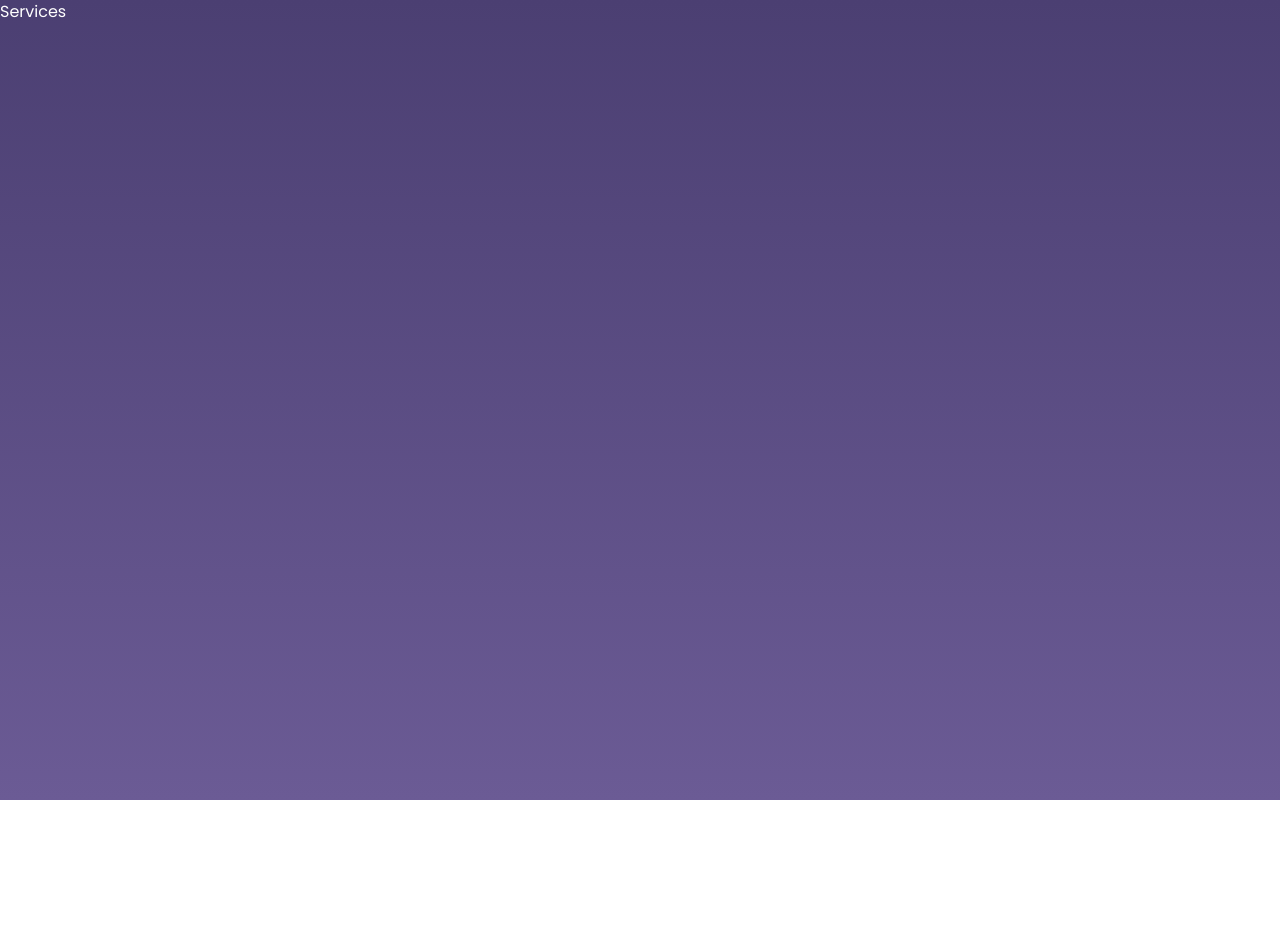
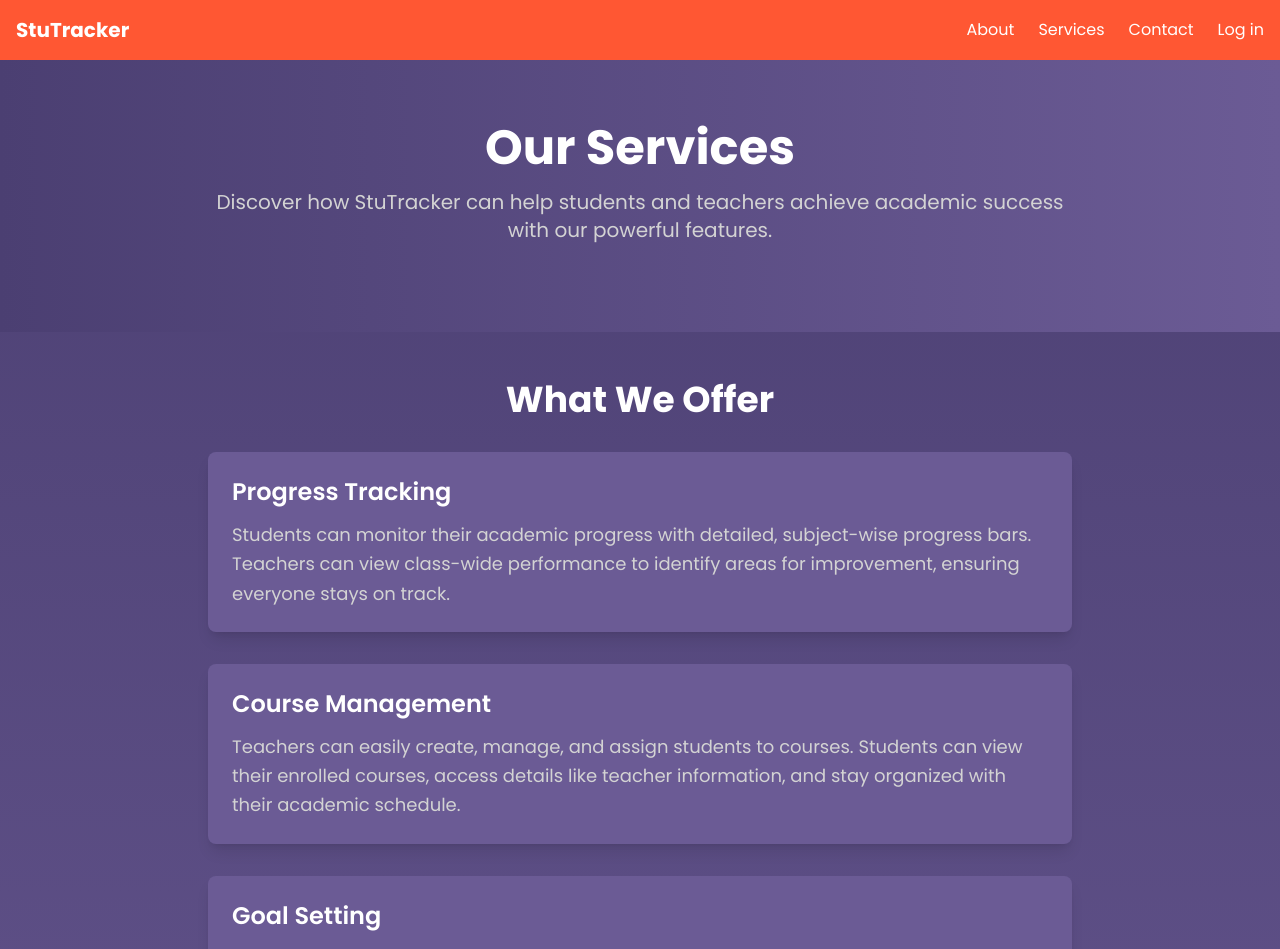
Before and after one commit to codingaday/StuTracker, a React (Vite) app in the folder stutracker/: page /services in a window 1280 px wide. Shown: the top 949 px of the page. Before the commit the page ends 800 px from the top, so only its background shows below. Built offline with nearby package versions, Linux system fonts and the light colour scheme.

Commit message:
add service page

```diff
--- a/stutracker/src/pages/Contact.jsx
+++ b/stutracker/src/pages/Contact.jsx
@@ -35,9 +35,41 @@ const Contact = () => {
             Contact Us
           </h1>
           <p className="text-lg md:text-xl text-[var(--text-secondary)] mb-6">
-            We’d love to hear from you! Reach out with any questions, feedback,
+            We'd love to hear from you! Reach out with any questions, feedback,
             or inquiries.
           </p>
+        </div>
+      </section>
+
+      {/* Contact Information Section */}
+      <section className="py-12 bg-[var(--primary-bg-end)]">
+        <div className="max-w-4xl mx-auto px-4 text-center">
+          <h2 className="text-3xl md:text-4xl font-bold text-[var(--text-primary)] mb-6">
+            Other Ways to Reach Us
+          </h2>
+          <div className="space-y-4 flex flex-col mx-auto text-center width-full max-w-md">
+            <p className="text-lg text-[var(--text-secondary)] text-left pl-11.5">
+              <strong>Email:</strong>{" "}
+              <a
+                href="mailto:support@stutracker.com"
+                className="text-[var(--accent)] hover:underline"
+              >
+                support@stutracker.com
+              </a>
+            </p>
+            <p className="text-lg text-[var(--text-secondary)] text-left pl-11.5">
+              <strong>Phone:</strong>{" "}
+              <a
+                href="tel:+1234567890"
+                className="text-[var(--accent)] hover:underline"
+              >
+                +251 (234) 567-890
+              </a>
+            </p>
+            <p className="text-lg text-[var(--text-secondary)] text-left pl-11.5">
+              <strong>Address:</strong> 1000 Addis Ababa, Learning City
+            </p>
+          </div>
         </div>
       </section>
 
@@ -120,41 +152,8 @@ const Contact = () => {
         </div>
       </section>
 
-      {/* Contact Information Section */}
-      <section className="py-12 bg-[var(--primary-bg-end)]">
-        <div className="max-w-4xl mx-auto px-4 text-center">
-          <h2 className="text-3xl md:text-4xl font-bold text-[var(--text-primary)] mb-6">
-            Other Ways to Reach Us
-          </h2>
-          <div className="space-y-4">
-            <p className="text-lg text-[var(--text-secondary)]">
-              <strong>Email:</strong>{" "}
-              <a
-                href="mailto:support@stutracker.com"
-                className="text-[var(--accent)] hover:underline"
-              >
-                support@stutracker.com
-              </a>
-            </p>
-            <p className="text-lg text-[var(--text-secondary)]">
-              <strong>Phone:</strong>{" "}
-              <a
-                href="tel:+1234567890"
-                className="text-[var(--accent)] hover:underline"
-              >
-                +1 (234) 567-890
-              </a>
-            </p>
-            <p className="text-lg text-[var(--text-secondary)]">
-              <strong>Address:</strong> 123 Education Lane, Learning City, ED
-              12345
-            </p>
-          </div>
-        </div>
-      </section>
-
       {/* Call to Action Section */}
-      <section className="py-12 text-center">
+      <section className="py-12 text-center bg-[var(--primary-bg-end)]">
         <div className="max-w-4xl mx-auto px-4">
           <h2 className="text-3xl md:text-4xl font-bold text-[var(--text-primary)] mb-6">
             Ready to Get Started?
--- a/stutracker/src/pages/Services.jsx
+++ b/stutracker/src/pages/Services.jsx
@@ -1,4 +1,119 @@
+import Navbar from "../components/Navbar";
+import Footer from "../components/Footer";
+import Button from "../components/Button";
+
 const Services = () => {
-  return <div>Services</div>;
+  return (
+    <div className="min-h-screen flex flex-col">
+      <Navbar />
+
+      {/* Hero Section */}
+      <section className="bg-gradient-to-r from-[var(--primary-bg-start)] to-[var(--primary-bg-end)] py-16 text-center">
+        <div className="max-w-4xl mx-auto px-4">
+          <h1 className="text-4xl md:text-5xl font-bold text-[var(--text-primary)] mb-4">
+            Our Services
+          </h1>
+          <p className="text-lg md:text-xl text-[var(--text-secondary)] mb-6">
+            Discover how StuTracker can help students and teachers achieve
+            academic success with our powerful features.
+          </p>
+        </div>
+      </section>
+
+      {/* Services Section */}
+      <section className="py-12">
+        <div className="max-w-4xl mx-auto px-4">
+          <h2 className="text-3xl md:text-4xl font-bold text-[var(--text-primary)] text-center mb-8">
+            What We Offer
+          </h2>
+          <div className="space-y-8">
+            {/* Service 1: Progress Tracking */}
+            <div className="bg-[var(--primary-bg-end)] p-6 rounded-lg shadow-lg">
+              <h3 className="text-2xl font-semibold text-[var(--text-primary)] mb-3">
+                Progress Tracking
+              </h3>
+              <p className="text-lg text-[var(--text-secondary)] leading-relaxed">
+                Students can monitor their academic progress with detailed,
+                subject-wise progress bars. Teachers can view class-wide
+                performance to identify areas for improvement, ensuring everyone
+                stays on track.
+              </p>
+            </div>
+
+            {/* Service 2: Course Management */}
+            <div className="bg-[var(--primary-bg-end)] p-6 rounded-lg shadow-lg">
+              <h3 className="text-2xl font-semibold text-[var(--text-primary)] mb-3">
+                Course Management
+              </h3>
+              <p className="text-lg text-[var(--text-secondary)] leading-relaxed">
+                Teachers can easily create, manage, and assign students to
+                courses. Students can view their enrolled courses, access
+                details like teacher information, and stay organized with their
+                academic schedule.
+              </p>
+            </div>
+
+            {/* Service 3: Goal Setting */}
+            <div className="bg-[var(--primary-bg-end)] p-6 rounded-lg shadow-lg">
+              <h3 className="text-2xl font-semibold text-[var(--text-primary)] mb-3">
+                Goal Setting
+              </h3>
+              <p className="text-lg text-[var(--text-secondary)] leading-relaxed">
+                Students can set and track personal academic goals, helping them
+                stay motivated and focused. This feature encourages
+                self-discipline and provides a clear path to success.
+              </p>
+            </div>
+
+            {/* Service 4: Streak Motivator */}
+            <div className="bg-[var(--primary-bg-end)] p-6 rounded-lg shadow-lg">
+              <h3 className="text-2xl font-semibold text-[var(--text-primary)] mb-3">
+                Streak Motivator
+              </h3>
+              <p className="text-lg text-[var(--text-secondary)] leading-relaxed">
+                Our streak motivator tracks daily engagement, encouraging
+                students to maintain consistent study habits. It’s a fun way to
+                build momentum and stay committed to learning.
+              </p>
+            </div>
+
+            {/* Service 5: Quiz Challenges */}
+            <div className="bg-[var(--primary-bg-end)] p-6 rounded-lg shadow-lg">
+              <h3 className="text-2xl font-semibold text-[var(--text-primary)] mb-3">
+                Quiz Challenges
+              </h3>
+              <p className="text-lg text-[var(--text-secondary)] leading-relaxed">
+                Students can participate in daily quiz challenges to test their
+                knowledge and reinforce learning. This feature makes studying
+                interactive and engaging.
+              </p>
+            </div>
+          </div>
+        </div>
+      </section>
+
+      {/* Call to Action Section */}
+      <section className="py-12 text-center bg-[var(--primary-bg-end)]">
+        <div className="max-w-4xl mx-auto px-4">
+          <h2 className="text-3xl md:text-4xl font-bold text-[var(--text-primary)] mb-6">
+            Start Using StuTracker Today
+          </h2>
+          <p className="text-lg text-[var(--text-secondary)] mb-6">
+            Ready to take your academic journey to the next level? Sign up now
+            and explore all that StuTracker has to offer!
+          </p>
+          <Button
+            onClick={() => (window.location.href = "/signup")}
+            className="bg-[var(--accent)] hover:bg-[var(--accent-dark)] text-[var(--text-primary)] px-6 py-3 rounded-full"
+          >
+            Sign Up Now
+          </Button>
+        </div>
+      </section>
+
+      <Footer />
+    </div>
+  );
 };
+
 export default Services;
```
